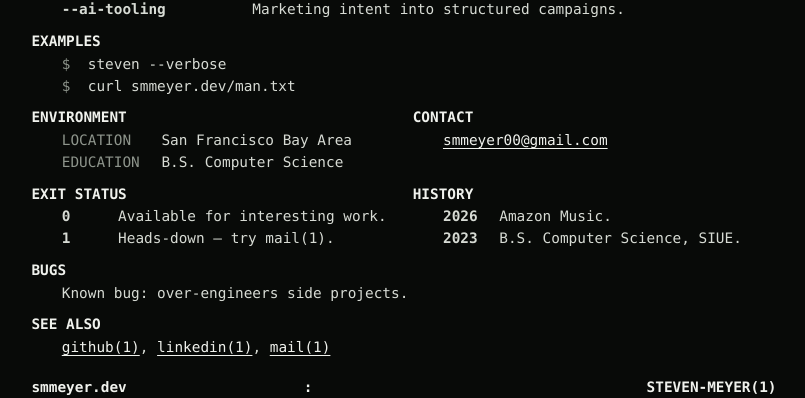
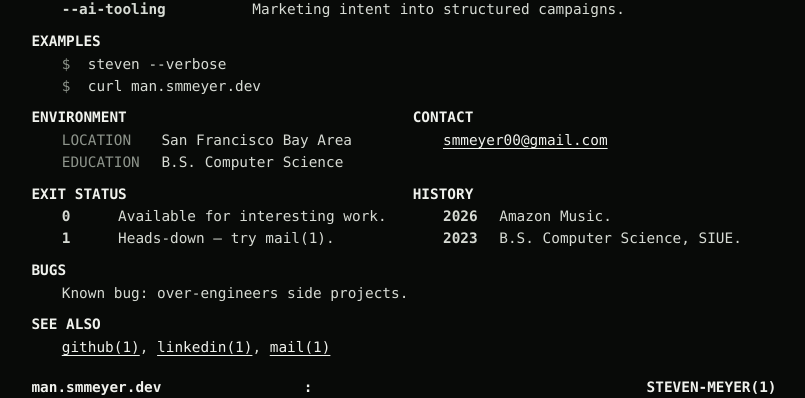
Before and after one commit to smmeyer00/portfolio-nextjs, a Next.js app: page / in a window 1280 px wide. Shown: the part 399-797 px from the top of the page, without its empty margins (236-1041 px from the left). Built offline with nearby package versions, Linux system fonts and the light colour scheme.

Commit message:
feat(man): point domain references at man subdomain

```diff
--- a/src/app/man.txt/route.ts
+++ b/src/app/man.txt/route.ts
@@ -22,7 +22,7 @@ ${selectedWork.map((w) => `       --${w.title.toLowerCase().replace(/[^a-z0-9]+/
 
 EXAMPLES
        $ steven --verbose
-       $ curl smmeyer.dev/man.txt
+       $ curl man.smmeyer.dev
 
 ENVIRONMENT
        LOCATION             ${siteConfig.location}
@@ -49,7 +49,7 @@ SEE ALSO
        linkedin: ${siteConfig.social.linkedin}
        mail: ${siteConfig.email}
 
-smmeyer.dev                                        STEVEN-MEYER(1)
+man.smmeyer.dev                                    STEVEN-MEYER(1)
 `;
 
 export async function GET() {
--- a/src/app/page.tsx
+++ b/src/app/page.tsx
@@ -62,7 +62,7 @@ export default function HomePage() {
         <h2>EXAMPLES</h2>
         <div className="examples">
           <p><span className="ex-prompt">$</span> steven --verbose</p>
-          <p><span className="ex-prompt">$</span> curl smmeyer.dev/man.txt</p>
+          <p><span className="ex-prompt">$</span> curl man.smmeyer.dev</p>
         </div>
       </section>
 
--- a/src/components/ManPrompt.tsx
+++ b/src/components/ManPrompt.tsx
@@ -154,7 +154,7 @@ export default function ManPrompt() {
         say("no entry — this joke is load-bearing.");
         return;
       }
-      if (["curl smmeyer.dev/man.txt", "curl man.txt"].includes(cmd)) {
+      if (["curl man.smmeyer.dev", "curl man.smmeyer.dev/man.txt", "curl man.txt"].includes(cmd)) {
         say("already serving plain text to curl(1). try it.");
         return;
       }
--- a/src/components/ManShell.tsx
+++ b/src/components/ManShell.tsx
@@ -18,7 +18,7 @@ export default function ManShell({ name, center = "General Commands Manual", foo
       </header>
       {children}
       <footer className="man-footer">
-        <p>smmeyer.dev</p>
+        <p>man.smmeyer.dev</p>
         <ManPrompt />
         <p>{footerName}</p>
       </footer>
--- a/src/data/site.ts
+++ b/src/data/site.ts
@@ -5,7 +5,7 @@ export const siteConfig = {
     "Software engineer at Amazon Music building product systems across frontend and backend.",
   longDescription:
     "I build product systems across frontend and backend, currently focused on marketing technology and AI-assisted tooling.",
-  baseUrl: "https://smmeyer.dev",
+  baseUrl: "https://man.smmeyer.dev",
   location: "San Francisco Bay Area",
   employer: "Amazon Music",
   email: "smmeyer00@gmail.com",
```
